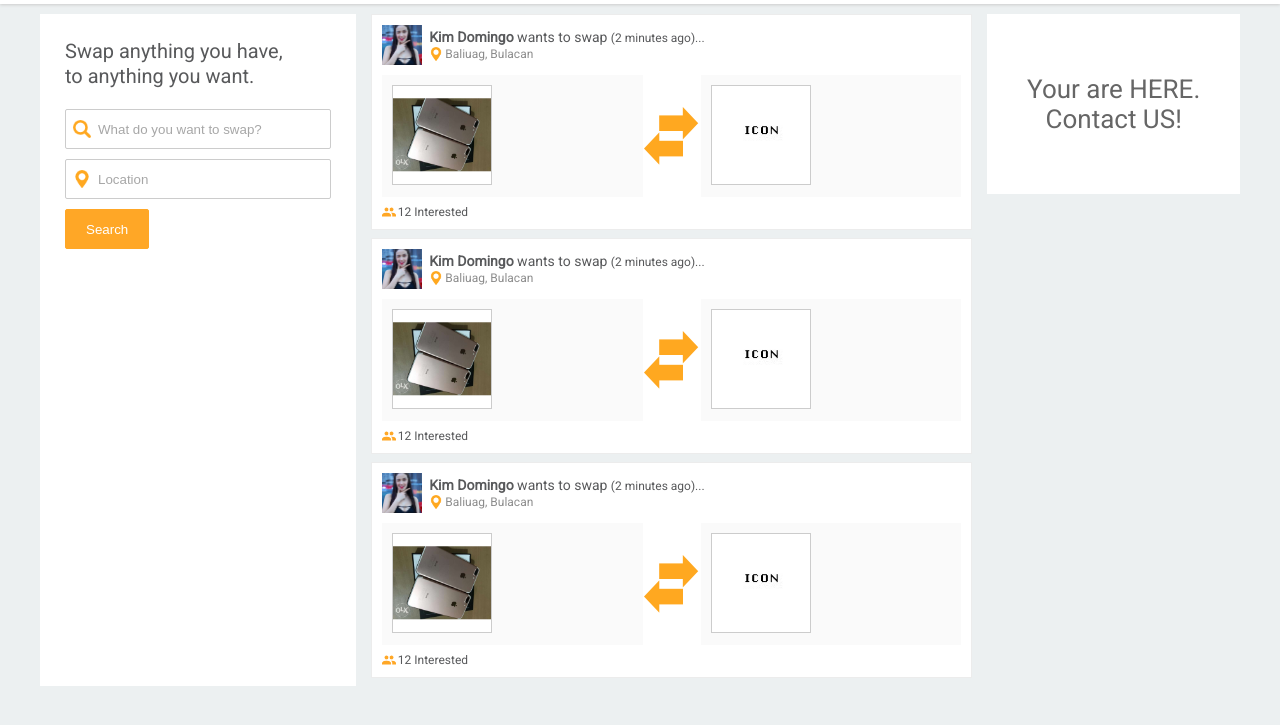
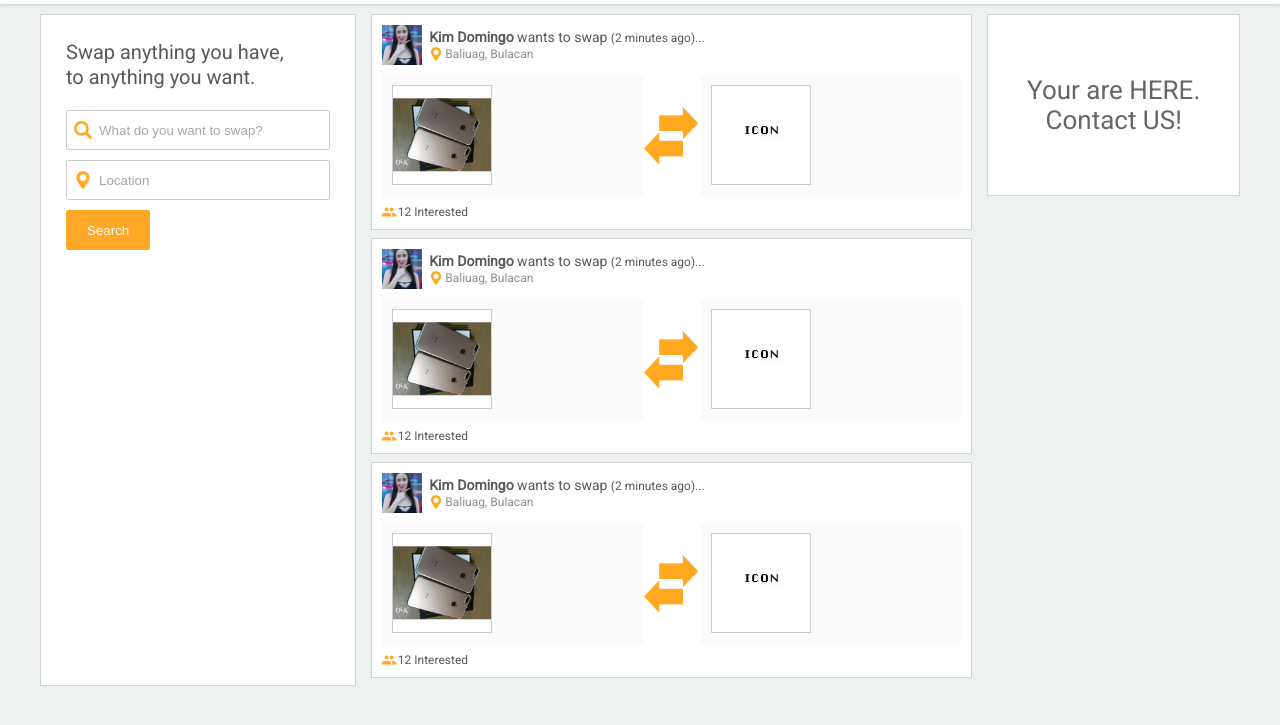
Before and after one commit to switchyofficial/switchyofficial.github-io, a plain HTML site: page index.html in a window 1280 px wide. Shown: the part 45-770 px from the top of the page. Drawn offline with nearby package versions, Linux system fonts and the light colour scheme.

```diff
--- a/css/style.css
+++ b/css/style.css
@@ -87,7 +87,7 @@
 .post {
 	background: #fff;
 	padding: 10px;
-	border: 1px solid #ececec;
+	border: 1px solid #d4d4d4;
 	margin-bottom: 8px;
 }
 
@@ -206,6 +206,7 @@
 	vertical-align: top;
 	width: 25%;
 	background: #fff;
+	border: 1px solid #d4d4d4
 }
 
 .f_sidebar_in {
@@ -278,4 +279,5 @@
 	padding: 60px 20px;
 	text-align: center;
 	font-size: 26px;
+	border: 1px solid #d4d4d4;
 }
```
